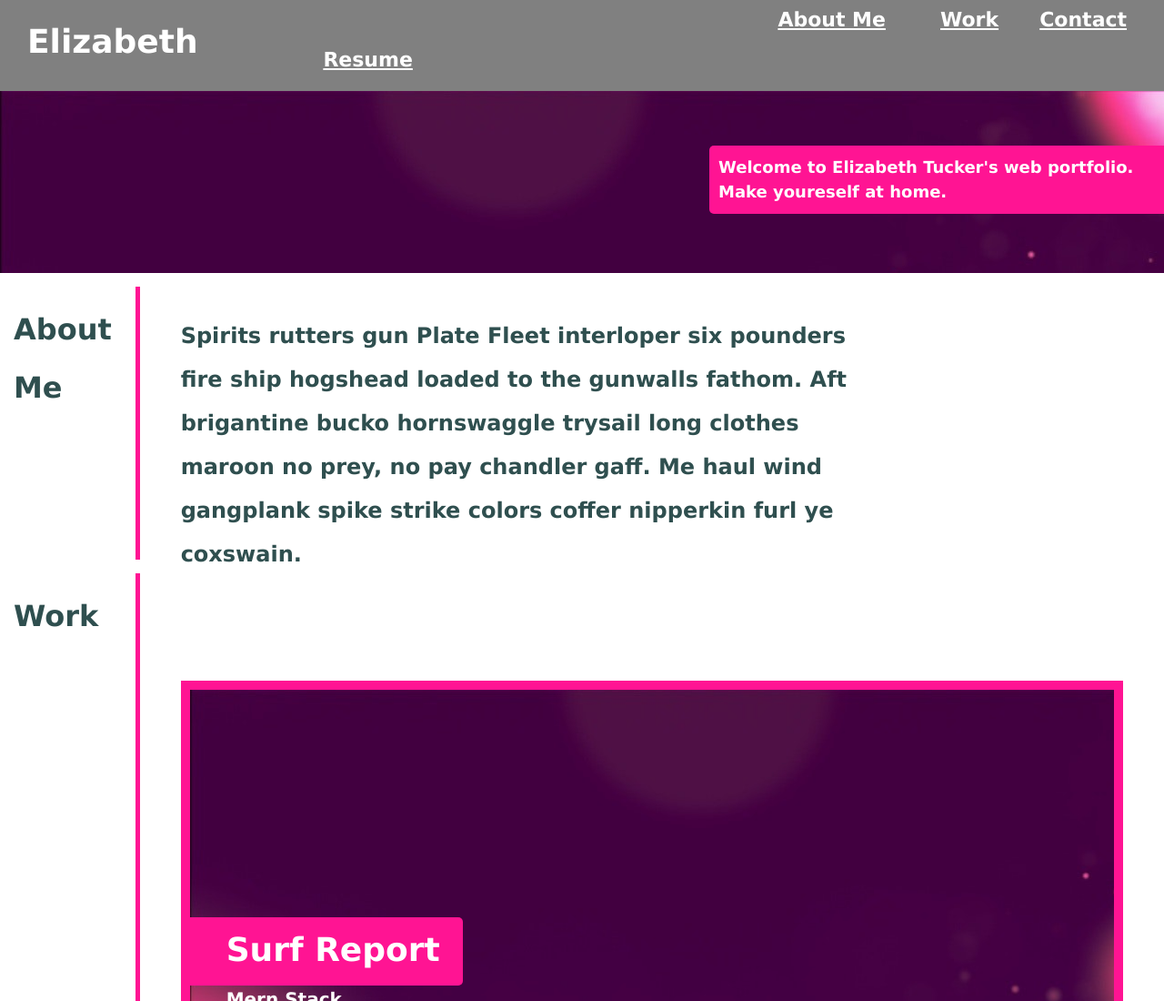
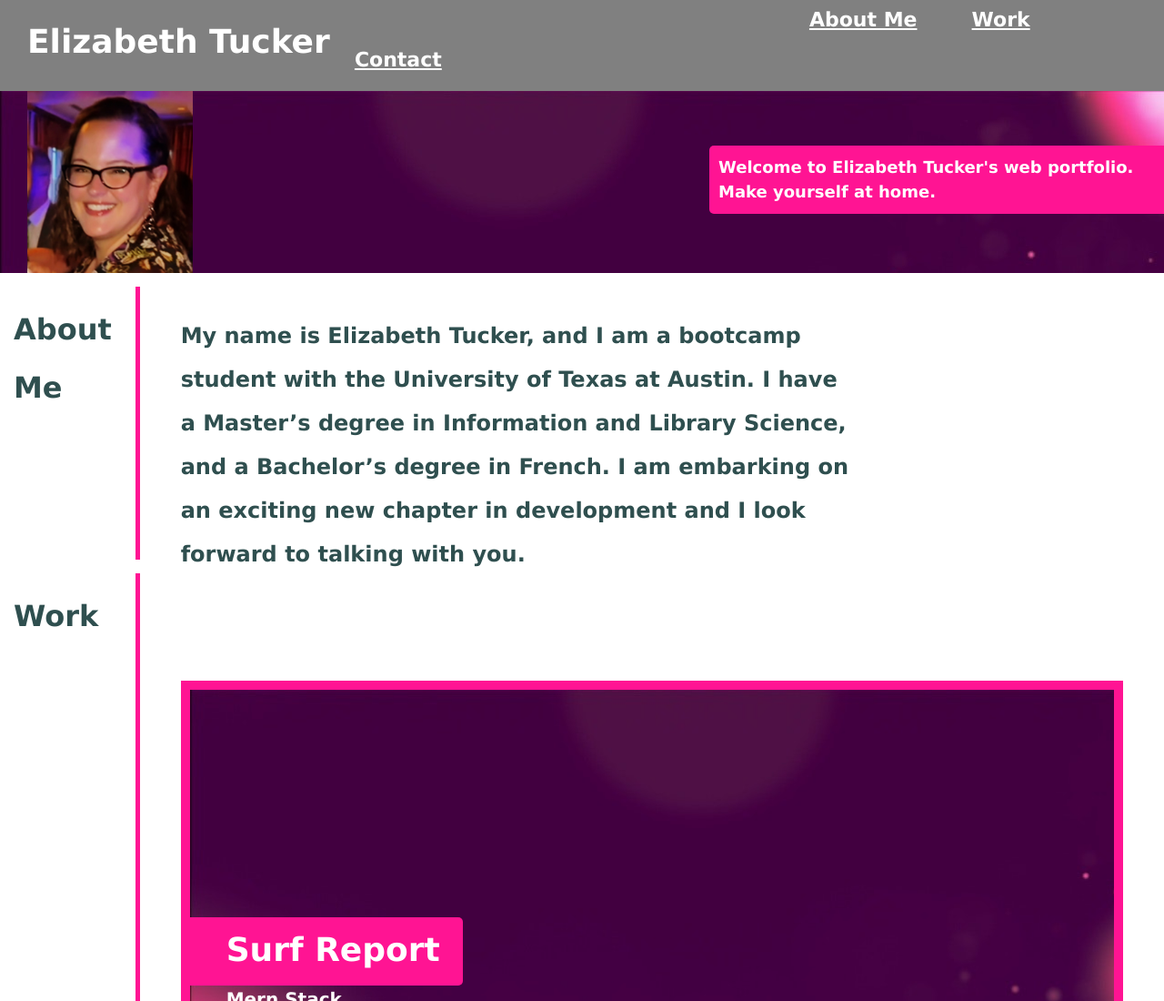
Before and after one commit to BitsTuck/challenge-2-UTA, a plain HTML site: page index.html in a window 1280 px wide. Shown: the top 1100 px of the page at 91% size. Drawn offline with Linux system fonts and the light colour scheme.

Commit message:
minor text edits, ReadMe update

```diff
--- a/assets/css/style.css
+++ b/assets/css/style.css
@@ -66,6 +66,12 @@ header a {
     padding: 10px 10px;
     margin: 60px 0;
     line-height: 1.5;
+}
+
+img {
+    height:200px;
+    width;200px;
+    padding: 0 0 0 30px;
 }
 
 .nav-aside {
@@ -217,6 +223,8 @@ footer {
     text-align: center;
 }
 
+/* Below is all of the code I wrote/tried to work with prior to my tutoring session with Dru Sanchez. Prior to our conversation about flexbox best practices, I was trying to manually place all of the smaller boxes on the page, which was not ideal. Saved here for posterity and to remind myself not to overthink it in the future. */
+
 /* .container-single {  */
     display: flex;
     flex: 1 0 60%;
--- a/index.html
+++ b/index.html
@@ -17,13 +17,16 @@
             </nav>
             <a href="#work">Work</a></nav>
             <a href="#contact-me">Contact</a></nav>
-            <a href="outside content link">Resume</a>
+            <!-- <a href="outside content link">Resume</a> -->
+            <!-- I will add a resume link and resume when my resume is ready for dissemination -->
             </nav>
         </section>
     </header>
 
     <section class="subtitle">
-        <h2>Welcome to Elizabeth Tucker's web portfolio. Make youreself at home.</h2>
+        <h2>Welcome to Elizabeth Tucker's web portfolio. Make yourself at home.</h2>
+
+        <img src="assets/images/4380EE58-B275-4D79-8952-EA5D434D1846.jpeg" alt="Photo of Elizabeth Tucker">
     </section>
     <container class="main">
         <container class="nav-aside">
@@ -40,13 +43,10 @@
 
         <container>
             <section class="about-me">
-                <p>Spirits rutters gun Plate Fleet interloper six pounders fire ship hogshead loaded to the gunwalls
-                    fathom.
-                    Aft brigantine bucko hornswaggle trysail long clothes maroon no prey, no pay chandler gaff. Me haul
-                    wind
-                    gangplank spike strike colors coffer nipperkin furl ye coxswain.</p>
+                <p>My name is Elizabeth Tucker, and I am a bootcamp student with the University of Texas at Austin. I have a Master’s degree in Information and Library Science, and a Bachelor’s degree in French. I am embarking on an exciting new chapter in development and I look forward to talking with you.</p>
             </section>
 
+            <!-- This section will be updated with links and appropriate graphics as my projects are completed. Right now these are placeholder images and text. The text is taken directly from the example. -->
             <section class="card-big">
                 <h2>Surf Report</h2>
                 <h3>Mern Stack</h3>
@@ -75,6 +75,7 @@
                 </section>
             </section>
 
+            <!-- I need to establish my LinkedIn profile, at which point that will be added to the Linked in anchor. -->
             <section class="contact contact-content">
                 <a href="mailto:elizabeth.leidt@gmail.com">Email Me</a>
                 <a href="https://github.com/BitsTuck" target="_blank">Git Hub</a>
```
Also changed, not shown: assets/images/4380EE58-B275-4D79-8952-EA5D434D1846.jpeg (added), 1 other file.
